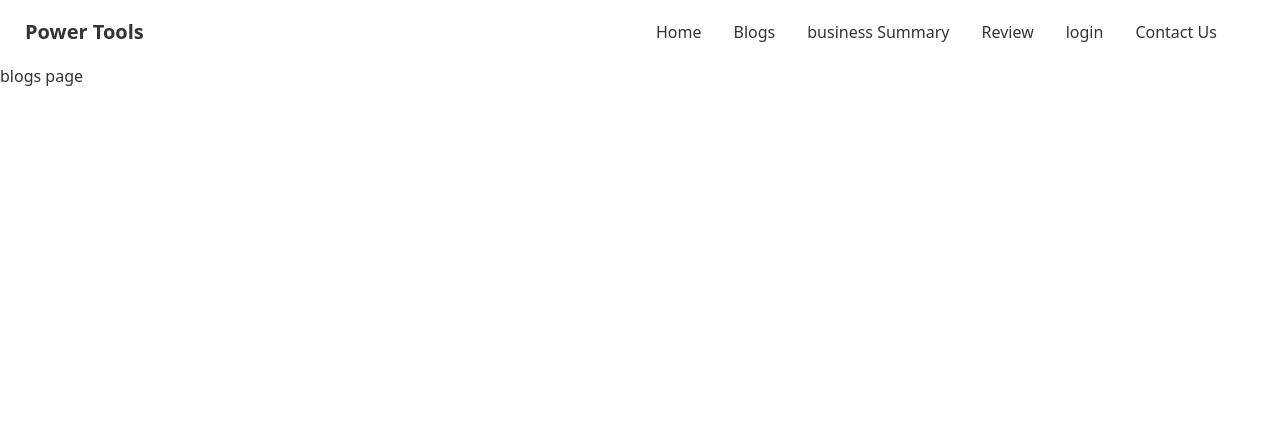
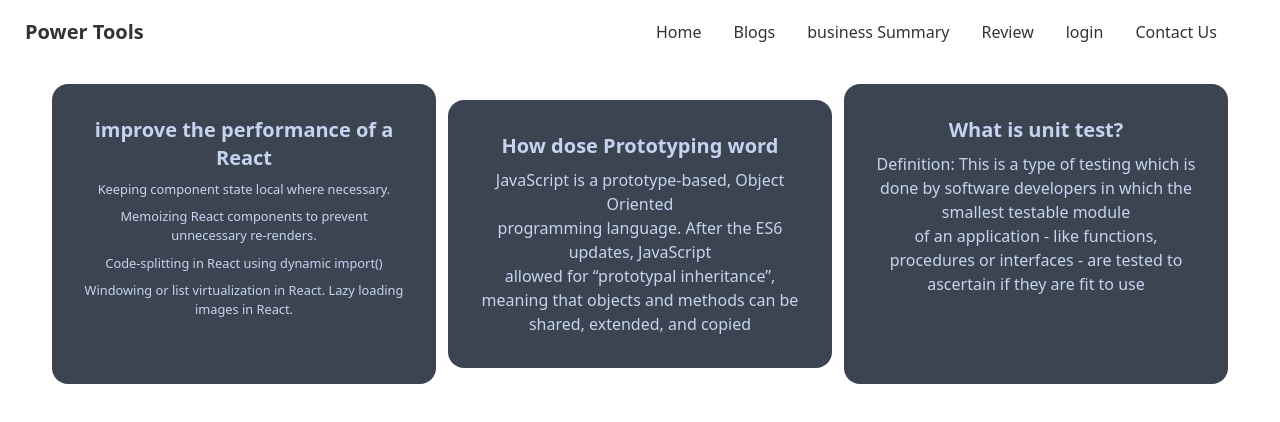
Before and after one commit to mojahid20/upassignment-twelve, a React (Create React App) app: page /blogs in a window 1280 px wide. Shown: the top 422 px of the page. Built offline with nearby package versions, Linux system fonts and the light colour scheme; no server answers.

Commit message:
add blog page

```diff
--- a/src/Pages/Dashbord/Blogs.js
+++ b/src/Pages/Dashbord/Blogs.js
@@ -1,11 +1,32 @@
-import React from 'react';
+import React from "react";
 
 const Blogs = () => {
-    return (
-        <div>
-            <h3>blogs page</h3>
+  return (
+    <div className=" flex max-auto flex-wrap justify-center m-5  ">
+      <div class="card w-96 bg-neutral text-neutral-content mr-3">
+        <div class="card-body items-center text-center">
+          <h2 class="card-title">improve the performance of a React</h2>
+          <small>Keeping component state local where necessary.</small>
+          <small>Memoizing React components to prevent unnecessary re-renders.</small>
+          <small>Code-splitting in React using dynamic import()</small>
+          <small>Windowing or list virtualization in React. Lazy loading images in React.</small>
         </div>
-    );
+      </div>
+      <div class="card w-96 bg-neutral text-neutral-content mr-3 my-4">
+        <div class="card-body items-center text-center">
+          <h2 class="card-title"> How dose Prototyping word</h2>
+          <p>JavaScript is a prototype-based, Object Oriented <br /> programming language. After the ES6 updates, JavaScript
+              <br /> allowed for “prototypal inheritance”, meaning that objects and methods can be shared, extended, and copied</p>
+        </div>
+      </div>
+      <div class="card w-96 bg-neutral text-neutral-content">
+        <div class="card-body items-center text-center">
+          <h2 class="card-title">What is unit test?</h2>
+          <p>Definition: This is a type of testing which is done by software developers in which the smallest testable module <br /> of an application - like functions, procedures or interfaces - are tested to ascertain if they are fit to use</p>
+        </div>
+      </div>
+    </div>
+  );
 };
 
 export default Blogs;
```
